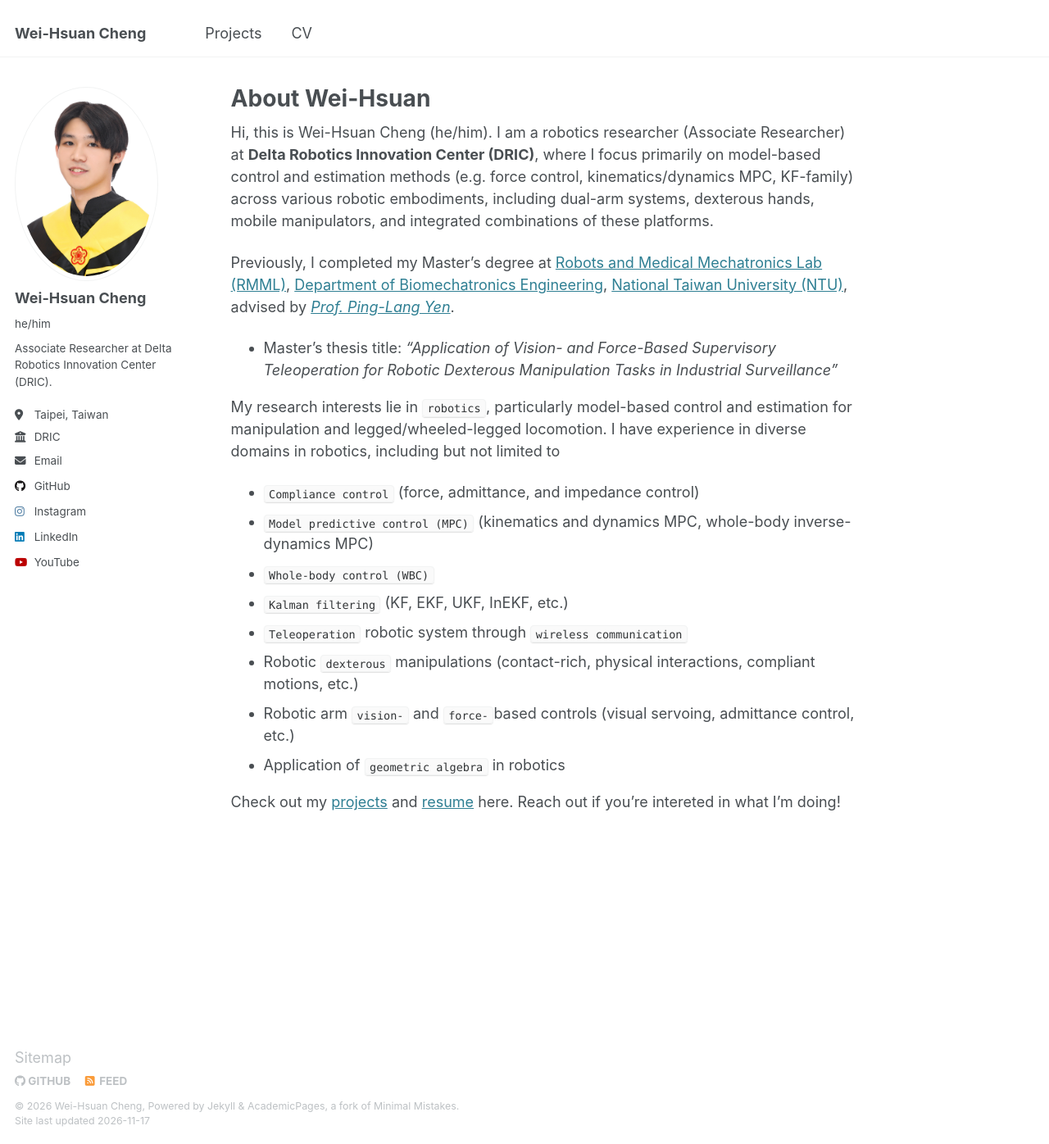
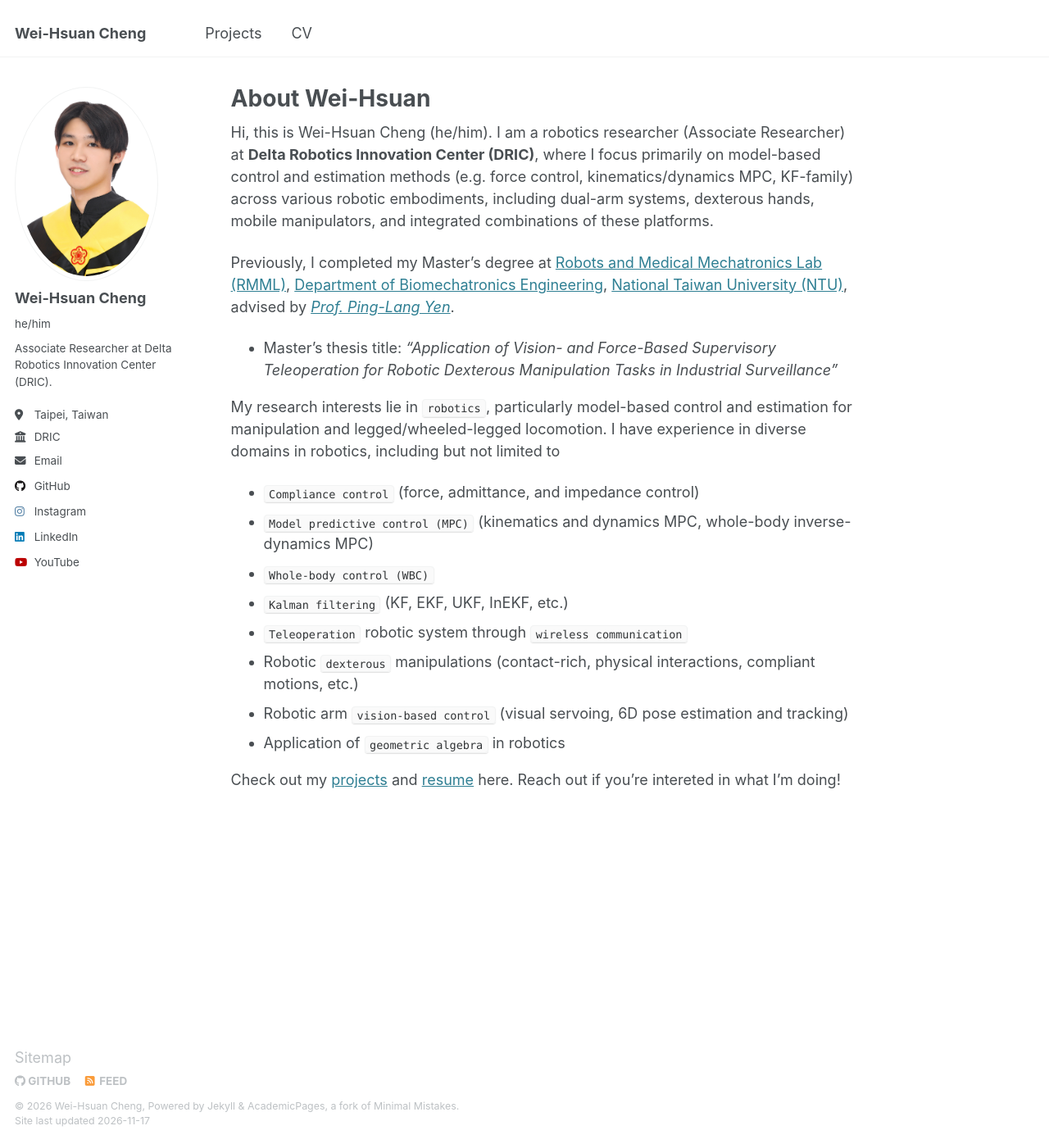
Before and after one commit to wei-hsuan-cheng/wei-hsuan-cheng.github.io, a Jekyll site: the page built from _pages/about.md, in a window 1280 px wide and 1396 px high. Shown: the whole window at 82% size. Built offline with Jekyll 4.4.1, drawn with Linux system fonts in a browser that asks for light colours.

Commit message:
about: robotic arm vision-based control bullet
Co-Authored-By: Claude Opus 5.5 <noreply@anthropic.com>

```diff
--- a/_pages/about.md
+++ b/_pages/about.md
@@ -31,7 +31,7 @@ My research interests lie in ``robotics``, particularly model-based control and
 - ``Kalman filtering`` (KF, EKF, UKF, InEKF, etc.)
 - ``Teleoperation`` robotic system through ``wireless communication``
 - Robotic ``dexterous`` manipulations (contact-rich, physical interactions, compliant motions, etc.)
-- Robotic arm ``vision-`` and ``force-``based controls (visual servoing, admittance control, etc.)
+- Robotic arm ``vision-based control`` (visual servoing, 6D pose estimation and tracking)
 - Application of ``geometric algebra`` in robotics
 
 Check out my [projects] and [resume] here. Reach out if you’re intereted in what I’m doing!
```
